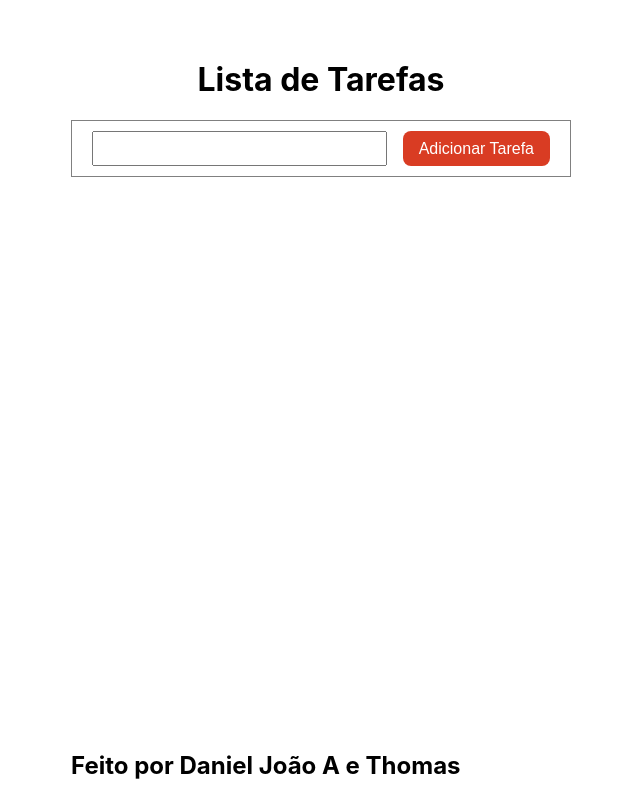
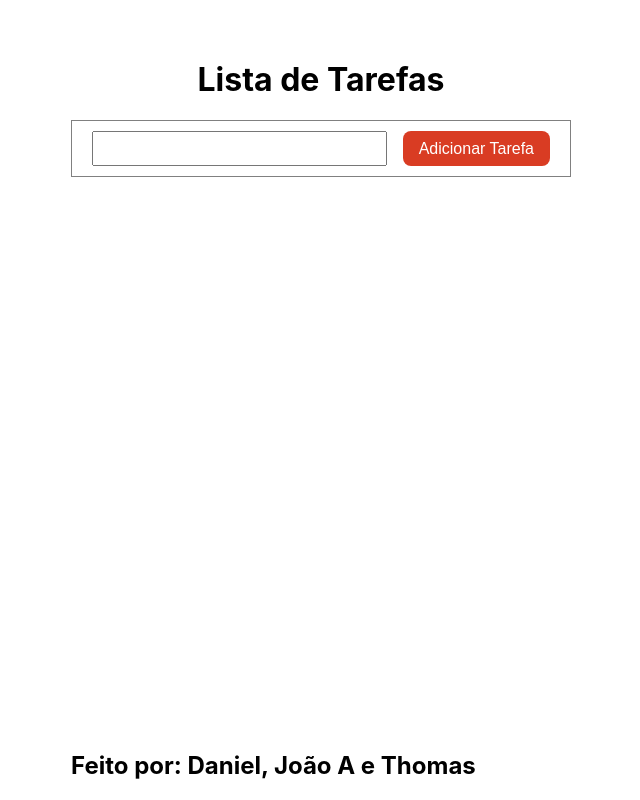
Before and after one commit to PolarSpot/programacaoweb, a React (Create React App) app in the folder tarefa-lista/: page / in a window 1280 px wide. Shown: the whole page, without its empty margins (319-959 px from the left). Built offline with nearby package versions, Linux system fonts and the light colour scheme.

Commit message:
Update App.js

```diff
--- a/tarefa-lista/src/App.js
+++ b/tarefa-lista/src/App.js
@@ -100,7 +100,7 @@ const App = () => {
       ))}
       <footer className="footer">
          <h2>
-            Feito por Daniel João A e Thomas
+            Feito por: Daniel, João A e Thomas
          </h2>
       </footer>
     </div>
```
